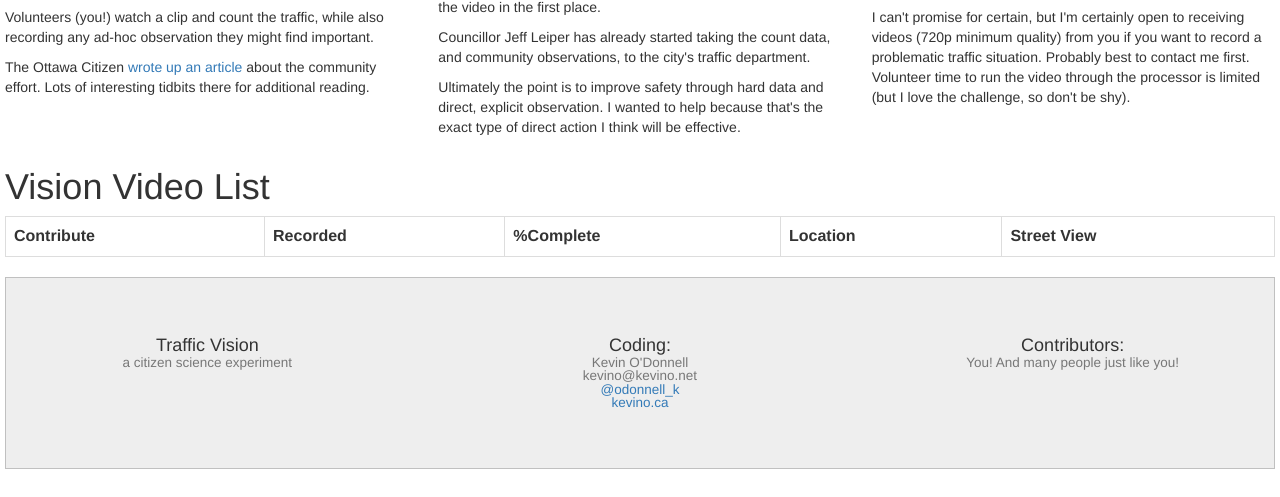
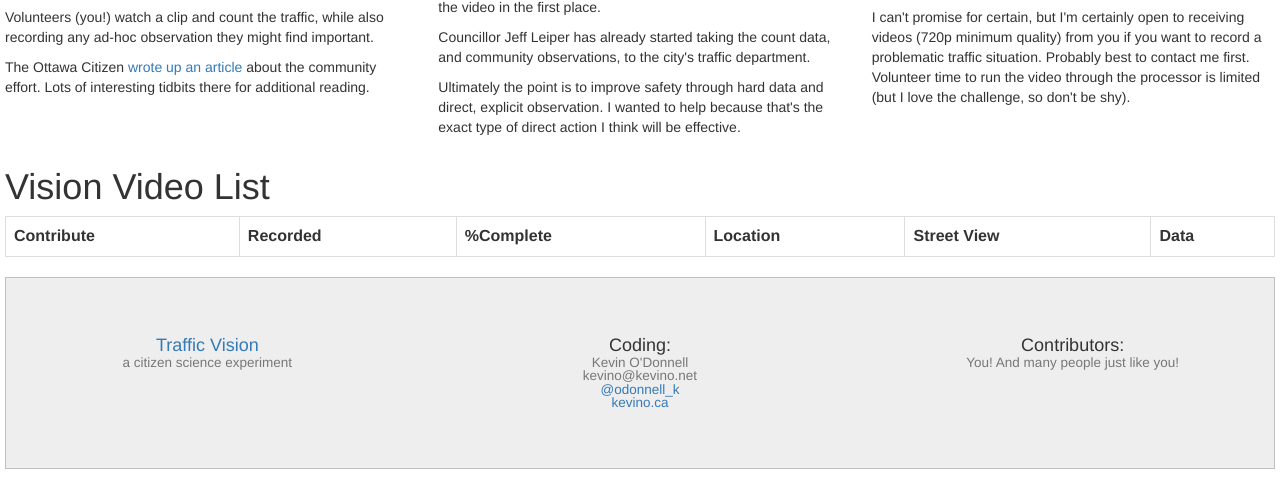
Before and after one commit to kevinodotnet/traffic-vision, a PHP site: page / in a window 1280 px wide. Shown: the part 138-635 px from the top of the page. Run offline with PHP 8.4, Linux system fonts and the light colour scheme; data that the repository does not hold is empty; a stand-in replaces the project's code that opens the database connection; some libraries are stand-ins or nearby versions.

Commit message:
download links

```diff
--- a/www/include.php
+++ b/www/include.php
@@ -60,7 +60,7 @@ function bottom() {
 	<div class="jumbotron footer">
 	<div class="row">
 		<div class="col-sm-4 text-center">
-			<h4>Traffic Vision<br/><small>a citizen science experiment</small></h4>
+			<h4><a href="http://app.kevino.ca/traffic-vision/www/">Traffic Vision</a><br/><small>a citizen science experiment</small></h4>
 		</div>
 		<div class="col-sm-4 text-center">
 			<h4>Coding:<br/>
--- a/www/index.php
+++ b/www/index.php
@@ -69,6 +69,7 @@ top();
 	<th>%Complete</th>
 	<th>Location</th>
 	<th>Street View</th>
+	<th>Data</th>
 </tr>
 
 <?php
@@ -88,6 +89,11 @@ foreach ($videos as $v) {
 	print "<td>".$perc."</td>";
 	print "<td>".$v['title']."</td>";
 	print "<td><a target=\"blank\" href=\"{$v['streetview']}\"><i class=\"fa fa-external-link\"></i></a></td>";
+	print "<td>
+		<a href=\"video-count-data.php?id={$v['id']}&format=csv\">csv</a>
+		<a href=\"video-count-data.php?id={$v['id']}&format=json\">json</a>
+		<a href=\"video-count-data.php?id={$v['id']}&format=html\">html</a>
+	";
 	print "</tr>";
 }
 
--- a/www/video-count-data.php
+++ b/www/video-count-data.php
@@ -72,7 +72,7 @@ if ($format == 'pr') {
 if ($format == 'csv') {
 
 	header('Content-Type: application/csv');
-	header('Content-Disposition: attachment; filename=traffic-'.time().'.csv');
+	header('Content-Disposition: attachment; filename=trafficvision_video'.$videoid.'_'.time().'.csv');
 	header('Pragma: no-cache');
 
 	$cols = array();
```
